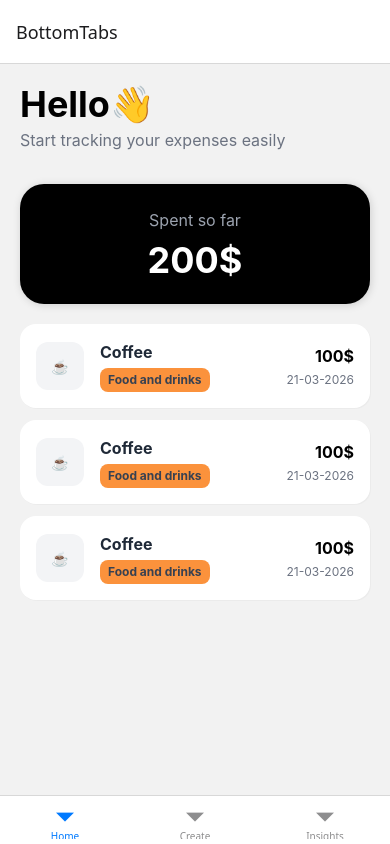
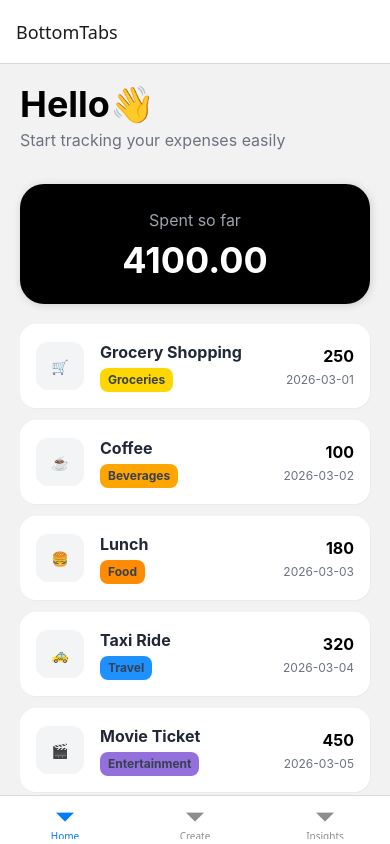
Before and after one commit to Kapsih/myFinanceTracker, a React Native app: screen /Home in a window 390 px wide. Built offline with nearby package versions, Linux system fonts and the light colour scheme.

Commit message:
Updated Home page components to display dynamic data from temp list

```diff
--- a/src/components/ExpenseItemCard.js
+++ b/src/components/ExpenseItemCard.js
@@ -8,22 +8,25 @@ const ExpenseItemCard = ({item}) => {
       <View style={tailwind`flex-row items-center`}>
             {/*Item Icon*/}
             <View style={tailwind`w-12 h-12 rounded-xl bg-gray-100 justify-center items-center mr-4`}>
-                <Text>{"☕"}</Text>
+                <Text>{item.icon}</Text>
             </View>
             {/*Item Name*/}
             <View>
-                <Text style={tailwind`text-base font-bold text-gray-800`}>{"Coffee"}</Text>
+                <Text style={tailwind`text-base font-bold text-gray-800`}>{item.title}</Text>
                 {/*Item Category*/}
-                <View style={tailwind`mt-1 px-2 py-1 rounded-lg self-start bg-orange-400`}>
-                    <Text style={tailwind`text-xs font-bold text-gray-700`}>{"Food and drinks"}</Text>
+                <View style={[
+                    tailwind`mt-1 px-2 py-1 rounded-lg self-start bg-orange-400`,
+                    {backgroundColor: item.color}
+                ]}>
+                    <Text style={tailwind`text-xs font-bold text-gray-700`}>{item.category}</Text>
                 </View>
             </View>
 
       </View>
         {/*Item Info- cost and date*/}
             <View style={tailwind`items-end`}>
-                <Text style={tailwind`text-base font-bold text-black`}>{"100$"}</Text>
-                <Text style={tailwind`text-xs text-gray-500 mt-1`}>{"21-03-2026"}</Text>
+                <Text style={tailwind`text-base font-bold text-black`}>{item.amount}</Text>
+                <Text style={tailwind`text-xs text-gray-500 mt-1`}>{item.date}</Text>
             </View>
     </View>
   )
--- a/src/screens/Home.js
+++ b/src/screens/Home.js
@@ -4,10 +4,87 @@ import tailwind from 'twrnc'
 import EmptyList from '../components/EmptyList'
 import ExpenseItemCard from '../components/ExpenseItemCard'
 
+export const expensesData = [
+  {
+    id: "1",
+    icon: "🛒",
+    title: "Grocery Shopping",
+    category: "Groceries",
+    amount: 250.0,
+    date: "2026-03-01",
+    color: "#FFD700",
+  },
+  {
+    id: "2",
+    icon: "☕",
+    title: "Coffee",
+    category: "Beverages",
+    amount: 100.0,
+    date: "2026-03-02",
+    color: "#FFA500",
+  },
+  {
+    id: "3",
+    icon: "🍔",
+    title: "Lunch",
+    category: "Food",
+    amount: 180.0,
+    date: "2026-03-03",
+    color: "#FF8C00",
+  },
+  {
+    id: "4",
+    icon: "🚕",
+    title: "Taxi Ride",
+    category: "Travel",
+    amount: 320.0,
+    date: "2026-03-04",
+    color: "#1E90FF",
+  },
+  {
+    id: "5",
+    icon: "🎬",
+    title: "Movie Ticket",
+    category: "Entertainment",
+    amount: 450.0,
+    date: "2026-03-05",
+    color: "#9370DB",
+  },
+  {
+    id: "6",
+    icon: "💡",
+    title: "Electricity Bill",
+    category: "Utilities",
+    amount: 1200.0,
+    date: "2026-03-06",
+    color: "#FFD700",
+  },
+  {
+    id: "7",
+    icon: "🛍️",
+    title: "Clothing",
+    category: "Shopping",
+    amount: 900.0,
+    date: "2026-03-07",
+    color: "#FF69B4",
+  },
+  {
+    id: "8",
+    icon: "⛽",
+    title: "Fuel",
+    category: "Transport",
+    amount: 700.0,
+    date: "2026-03-08",
+    color: "#DC143C",
+  },
+];
 
 export default function Home({ navigation }) {
+
+  const totalAmt = expensesData.reduce((sum,item)=> sum + item.amount, 0);
+
   return (
-    <View >
+    <View style={tailwind`flex-1`}>
       <View style={tailwind`px-5 pt-5 pb-3`}>
         <Text style={tailwind`font-bold text-4xl text-black`}>Hello👋</Text>
         <Text style={tailwind`text-base text-gray-500 mt-1`}>Start tracking your expenses easily</Text>
@@ -15,13 +92,13 @@ export default function Home({ navigation }) {
 
       <View style={tailwind`bg-black rounded-3xl p-6 my-5 mx-5 items-center shadow-lg`}>
         <Text style={tailwind`text-base text-gray-400`}>Spent so far</Text>
-        <Text style={tailwind`text-base text-white text-4xl font-bold mt-2 `}>200$</Text>
+        <Text style={tailwind`text-base text-white text-4xl font-bold mt-2 `}>{totalAmt.toFixed(2)}</Text>
       </View>
 
       <FlatList
-        data = {[1,2,3]}
+        data = {expensesData}
         renderItem = {({item})=> <ExpenseItemCard item={item}/>}
-        keyExtractor = {(item)=> item}
+        keyExtractor = {(item)=> item.id}
         contentContainerStyle = {{paddingBottem : 20}}
         ListEmptyComponent={<EmptyList/>}
       >
```
